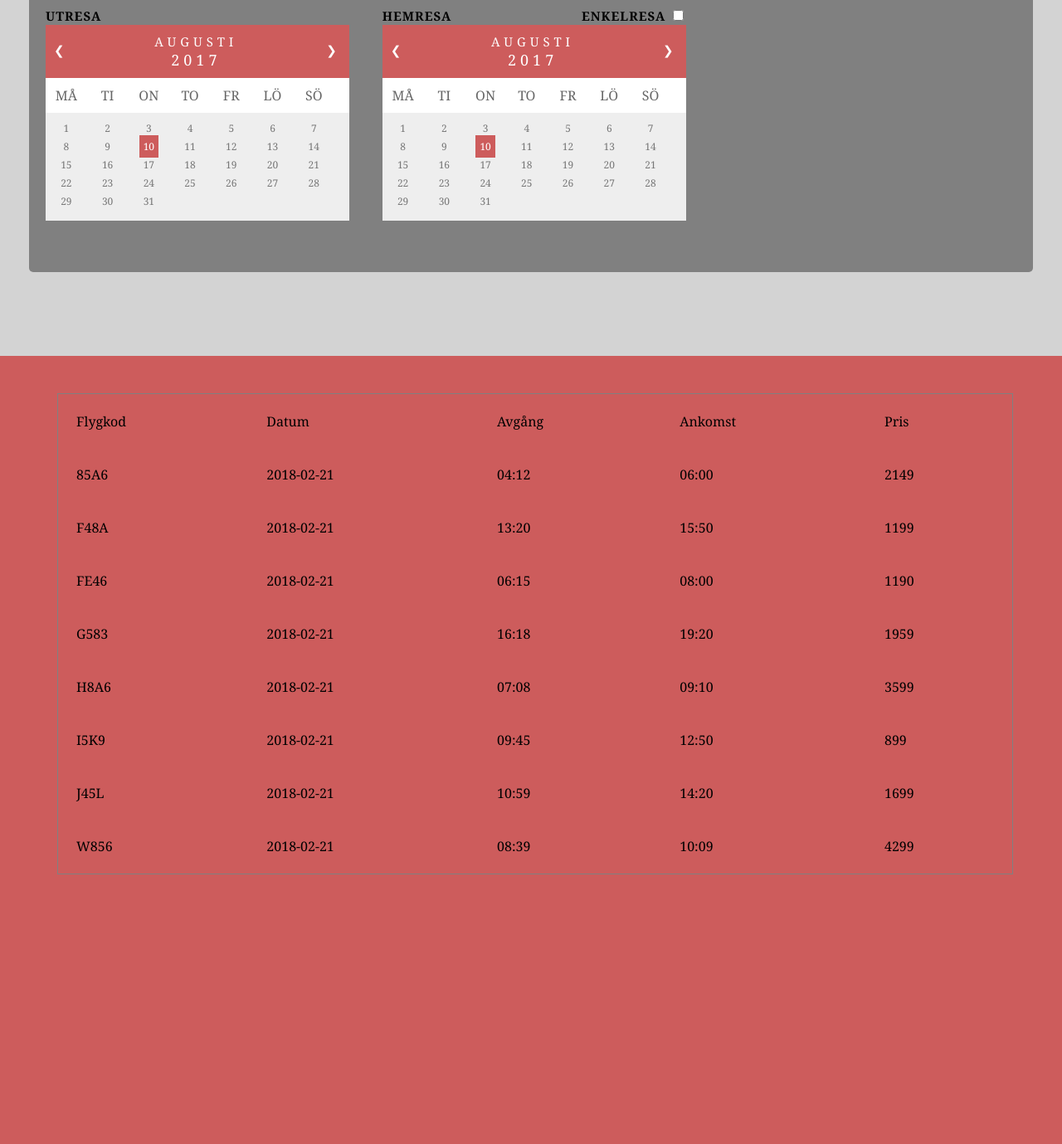
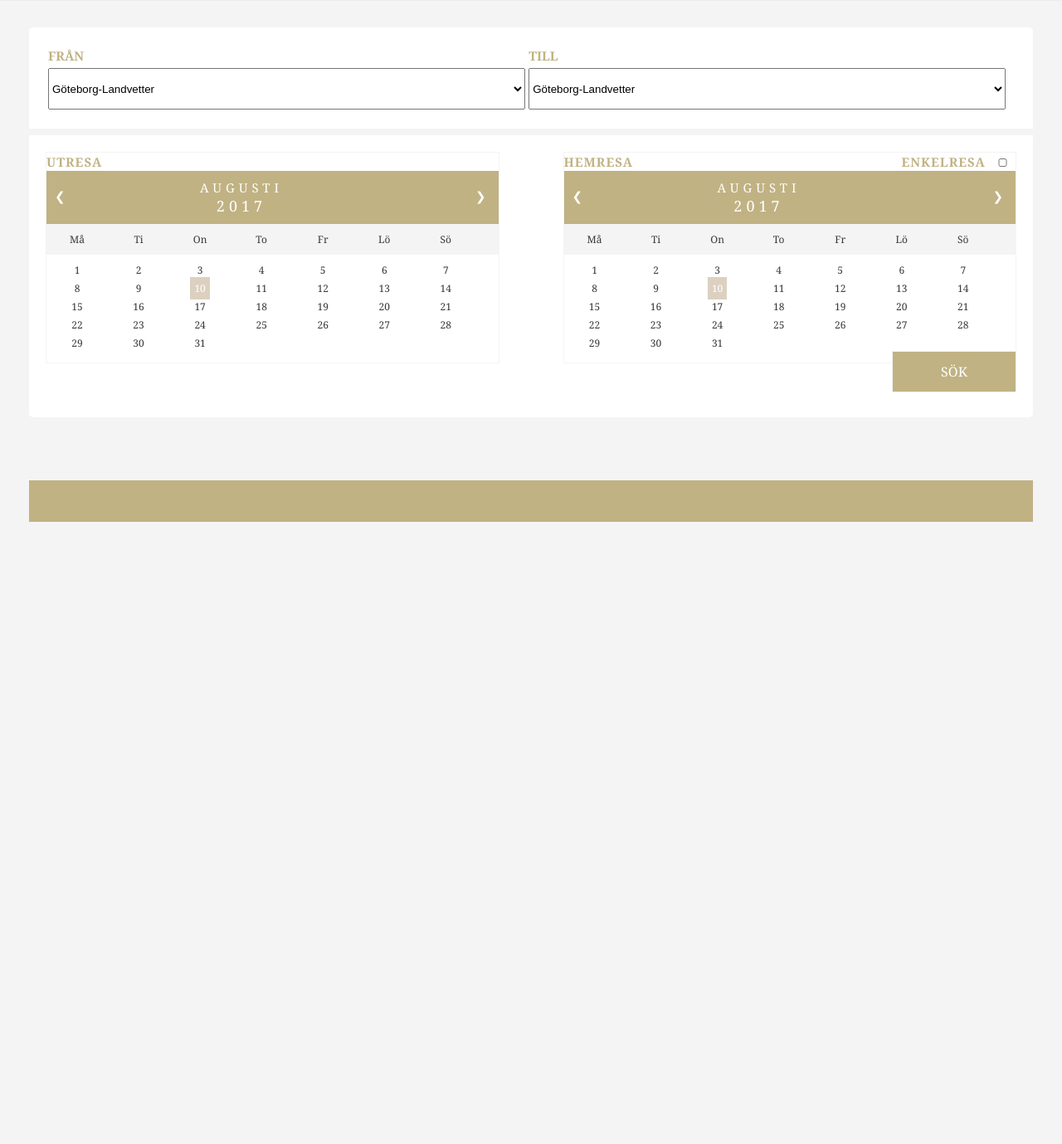
Before and after one commit to a15perbl/examensarbete, a PHP site: page / in a window 1280 px wide. Shown: the part 321-1700 px from the top of the page at 83% size. Before the commit the page ends 1375 px from the top, so only its background shows below. Run offline with PHP 8.4, Linux system fonts and the light colour scheme; data comes from the database, SQL or seed files in the repository; both versions use the stored data as it was after the commit.

Commit message:
Update
- Almost completed PHP application.
- PHP application now fetches database entries only when form is submitted.
- Updated amount of entries in database.
- Tool for measuring data added: Currently measures time taken when form is submitted and sends it to web server where scraped_receiver is located.

```diff
--- /dev/null
+++ b/appscript.js
@@ -0,0 +1,17 @@
+function menuClick(x) {
+    "use strict";
+    x.classList.toggle("change");
+}
+
+function showMenu(x) {
+    "use strict";
+    if (document.getElementById("menublock").style.display == "block") {
+        document.getElementById("menublock").style.display = "none";
+        document.getElementById("hiddenmenu").style.display = "none";
+        document.body.style.overflow = "auto";
+    } else {
+        document.getElementById("menublock").style.display = "block";
+        document.getElementById("hiddenmenu").style.display = "block";
+        document.body.style.overflow = "hidden";
+    }
+}
--- a/index.php
+++ b/index.php
@@ -2,30 +2,55 @@
 <html>
 <meta charset="UTF-8">
 <head>
-<title>FleXpress</title>
+<title>Far och Flyg</title>
 <link rel="stylesheet" type="text/css" href="style.css">
 </head>
 <body>
+<script src="appscript.js"></script>
 
 <div>
+    <form action="index.php" method="post">
+    <div id="menublock">
+
+
+
+    </div>
+
+    <div id="hiddenmenu">
+        <table id="menu">
+        <tr>
+            <td class="active2"><a href="">Sök</a></td></tr>
+            <tr><td><a href="">Om hemsidan</a></td></tr>
+            <tr><td><a href="">Credits</a></td></tr>
+        </table>
+    </div>
 
     <div id="menuBar">
 
         <div class="logobox">
-	<span class="logotext">FLE</span><span class="logoX">X</span><span class="logotext">PRESS</span>
+            <span class="logotext">Far</span><span class="logoX">&</span><span class="logotext">Flyg</span>
         </div>
 
-<div class="linkbox">
- <ul>
-		<li><a href="">lklk</a></li>
-		<li><a href="">kljfkldsj</a></li>
-		<li><a href="">löakdlöaklö</a></li>
-	</ul>
+        <div class="linkbox" onclick="menuClick(this);showMenu();">
+
+        <div class="burgermenu">
+                <div class="bar1"></div>
+                <div class="bar2"></div>
+                <div class="bar3"></div>
+            </div>
+            <span class="menutext">meny</span>
         </div>
 
     </div>
 
-<div class="destinationBox">
+    <div class="hellomessage">
+        <span class="messagestyle">Vi flyger dig vart som helst!</span>
+    </div>
+
+
+
+    <div id="destinationBox">
+
 
         <div class="selectDest">
 
@@ -38,7 +63,6 @@
             </tr>
             <tr>
                 <td><div id="selectFrom">
-
                 <select class="destBox" name='plats'>
 <?php
 
@@ -69,7 +93,8 @@ echo '</option>';
 </select>
 	 </div>
                 </td>
-		<td><button class="searchbutton">SÖK</button></td>
+
+
             </tr>
                  </table>
 
@@ -143,7 +168,7 @@ echo '</option>';
 
     <span class="calendartitles">Hemresa</span>
 
-		 <div class="oneway"><span class="calendartitles">Enkelresa</span> <input id="checkBox" type="checkbox"></div>
+     <div class="oneway"><span class="calendartitles">Enkelresa</span> <input class="checkBox" type="checkbox"></div>
 
 <div class="month">
   <ul>
@@ -199,6 +224,16 @@ echo '</option>';
   <li>30</li>
   <li>31</li>
 </ul>
+            </div>
+
+                </div>
+
+                <div class="searchbox">
+    <input type="submit" value="SÖK" class="searchbutton">
+
+                </div>
+
+
 
 </div>
 
@@ -207,39 +242,40 @@ echo '</option>';
         </div>
 
     </div>
+    </form>
 
-</div>
 
 <div class="flightTable">
 
 <div class="flightContainer">
 
+<div class="resultborder"></div>
 
 <?php
 $pdo = new PDO('mysql:dbname=testDB;host=localhost', 'sqllab', 'Tomten2009');
 $pdo->setAttribute( PDO::ATTR_ERRMODE, PDO::ERRMODE_WARNING );
 
+// Only make insert if there is a form post to process
+    if(isset($_POST['plats'])){
+		foreach($pdo->query( 'SELECT * FROM flights ORDER BY DATEFLIGHT asc;' ) as $row){
 		echo "<table class='flightresults'>";
+		echo "<tr>
+			<td colspan='4'>
+			<div class='resultholder'>
+			<div class='dateholder'>
+			<span class='flightdate'>";
+		echo "<span class='flightdate'>".$row['DATEFLIGHT']."</span></div>";
+		echo "<span class='timeshow'>".$row['DEPARTURE']."</span>";
+		echo "<span class='pcode'> ".$row['TOWN_FROM']."</span><span class='arrowpoint'> &#8594; </span>";
+		echo "<span class='timeshow'> ".$row['ARRIVAL']."</span>";
+		echo "<span class='timeshow'><span class='pcode'>  ".$row['TOWN_TO']."</span></span>";
+		echo "<td><div class='priceholder'><span class='price'>".$row['PRICE']." SEK</span></div></td>";
+		echo " <td><div class='buttonholder'><button class='buybutton'>Köp</button></div></td></tr>";
+		echo " </table>";
+		}
+	}
 
-echo "<tr>
-	<td>Flygkod</td>
-	<td>Datum</td>
-	<td>Avgång</td>
-	<td>Ankomst</td>
-	<td>Pris</td>
-  </tr>";
 
-foreach($pdo->query( 'SELECT * FROM flights ORDER BY DATEFLIGHT asc;' ) as $row){
-echo "<tr>";
-echo "<td>".$row['FLIGHTNO']."</td>";
-echo "<td>".$row['DATEFLIGHT']."</td>";
-echo "<td>".$row['DEPARTURE']."</td>";
-echo "<td>".$row['ARRIVAL']."</td>";
-echo "<td>".$row['PRICE']."</td>";
-echo "</tr>";
-
-}
-echo " </table>";
 
 function debug($o){
 echo '<pre>';
@@ -251,9 +287,10 @@ echo '</pre>';
 
  </div>
 
-</div>
+ <br><br><br>
 
     </div>
 
+
 </body>
 </html>
--- /dev/null
+++ b/scraped_receiver.php
@@ -0,0 +1,5 @@
+<?php
+	$fp = fopen ("scrapedData.txt", "a") or die("can't open file");
+	fputs ($fp, $_POST['str'].PHP_EOL);
+	fclose ($fp);
+?>
--- a/style.css
+++ b/style.css
@@ -33,28 +131,24 @@ body {
     font-size: 46px;
 }
 
-.whereTitle {
-    font-size: 35px;
-    color: white;
-    text-transform: uppercase;
-}
 
 .flightTable {
     position: absolute;
-    top: 750px;
+    top: 900px;
     height: 800px;
     left: 0;
     right: 0;
 }
 
-.destinationBox {
+#destinationBox {
     position: absolute;
-    top: 70px;
+    z-index: -1;
+    top: 320px;
     left: 0;
     right: 0;
     height: 680px;
     text-align: center;
-    background: lightgrey;
+    background: #F4F4F4;
     background-size: contain;
 
 }
@@ -64,15 +158,15 @@ body {
     padding: 20px;
     left:calc(35px);
     right:calc(35px);
-    top: calc(16%);
+    top: calc(5%);
     border-top-left-radius: 5px;
     border-top-right-radius: 5px;
-    background: grey;
+    background: white;
 }
 
 .guaranteebox {
     position: absolute;
-    background: grey;
+    background: white;
     height: 340px;
     top: 130px;
     border-bottom-left-radius: 5px;
@@ -84,6 +178,7 @@ body {
 .calendartitles {
     font-size: 15px;
     text-transform: uppercase;
+    color: #C0B283;
     font-weight: bold;
     letter-spacing: 1px;
 }
@@ -93,15 +188,27 @@ body {
 }
 
 .calendarcontainer {
-    position: relative;
+    position: absolute;
+    top: 0px;
+    bottom: 0px;
     width: 100%;
 
 }
 
+.checkBox {
+  height: 10px;
+  width: 25px;
+  background-color: #F4F4F4;
+}
+
+
+
 .calendar1, .calendar2 {
+    position: absolute;
     text-align: left;
     float: left;
     margin: 20px;
+    border: solid #F4F4F4 1px;
 }
 
 .monthtitle {
@@ -111,15 +218,17 @@ body {
 
 .calendar1 {
     left: 0;
+    width: calc(45%);
 }
 
 .calendar2 {
     right: 0;
+    width: calc(45%);
 }
 
 .month {
     padding: 10px;
-    background: indianred;
+    background: #C0B283;
     text-align: center;
 }
 
@@ -146,23 +255,29 @@ body {
     padding-top: 10px;
 }
 
+.searchbox {
+    position: absolute;
+    right:calc(20px);
+    bottom: 30px;
+}
+
 .weekdays {
     margin: 0;
     padding: 10px 0;
-    background-color: white;
-    text-transform: uppercase;
+    background-color: #F4F4F4;
 }
 
 .weekdays li {
     display: inline-block;
     width: 13.6%;
-    color: #666;
+    color: #373737;
+    font-size: 12px;
     text-align: center;
 }
 
 .days {
     padding: 10px 0;
-    background: #eee;
+    background: white;
     margin: 0;
 }
 
@@ -173,17 +288,17 @@ body {
     text-align: center;
     margin-bottom: 5px;
     font-size:12px;
-    color: #777;
+    color: #373737;
 }
 
 .days li .active {
     padding: 5px;
-    background: indianred;
-    color: white !important
+    background: #DCD0C0;
+    color: white;
 }
 
 .destTitle {
-    color: red;
+    color: #C0B283;
     font-size: 15px;
     text-transform: uppercase;
     font-weight: bold;
@@ -195,12 +310,13 @@ body {
 }
 
 .searchbutton {
-    background-color: indianred;
-    width: 100%;
+    background-color: #C0B283;
     border: none;
+    font-family: georgia, serif;
     height: 50px;
     color: white;
-    padding: 15px 32px;
+    width: 150px;
+    border: solid #F4F4F4 1px;
     text-align: center;
     text-decoration: none;
     display: inline-block;
@@ -220,8 +336,53 @@ body {
 #selectTo {
 }
 
+.buybutton {
+    background-color: #C0B283;
+    border: none;
+    font-family: georgia, serif;
+    height: 30px;
+    color: white;
+    width: 90px;
+    border: solid #F4F4F4 1px;
+    text-align: center;
+    text-decoration: none;
+    display: inline-block;
+    font-size: 16px;
+}
+
+.resultholder {
+}
+
+.timeshow {
+    font-size: 22px;
+}
+
+.pcode {
+    font-size: 20px;
+    text-transform: uppercase;
+    font-weight: bold;
+
+}
+
+.price {
+    color: maroon;
+    font-weight: bold;
+
+}
+
+.resultborder {
+    height: 50px;
+    text-align: center;
+    background-color: #C0B283;
+}
+
+
+.flightdate {
+    font-size: 15px;
+}
+
 .flightTable {
-    background: indianred;
+    background: #F4F4F4;
     position: absolute;
     left: 0;
     right: 0;
@@ -230,25 +391,23 @@ body {
 .flightresults th {
     padding: 25px;
     text-align: left;
+    text-transform: uppercase;
 }
+
 
 .flightContainer {
     position: absolute;
-    top: calc(5%);
-    left: calc(5%);
-    right: calc(5%);
+    background: white;
+    left: calc(35px);
+    right: calc(35px);
 }
 
 .flightresults {
-    width: 100%;
-    border: solid gray 1px;
+    width: 99%;
+    border: solid #f4f4f4 1px;
     margin: 5px;
 }
 
-.flightresults th {
-    text-transform: uppercase;
-
-}
 
 .flightresults td {
     padding: 20px;
```
Also changed, not shown: other parts of style.css (+114 -7 lines), flightdatabase.sql (+12 -3 lines), measuredata.js (added, +97 -0 lines). Lines whose indentation alone changed are shown as unchanged.
